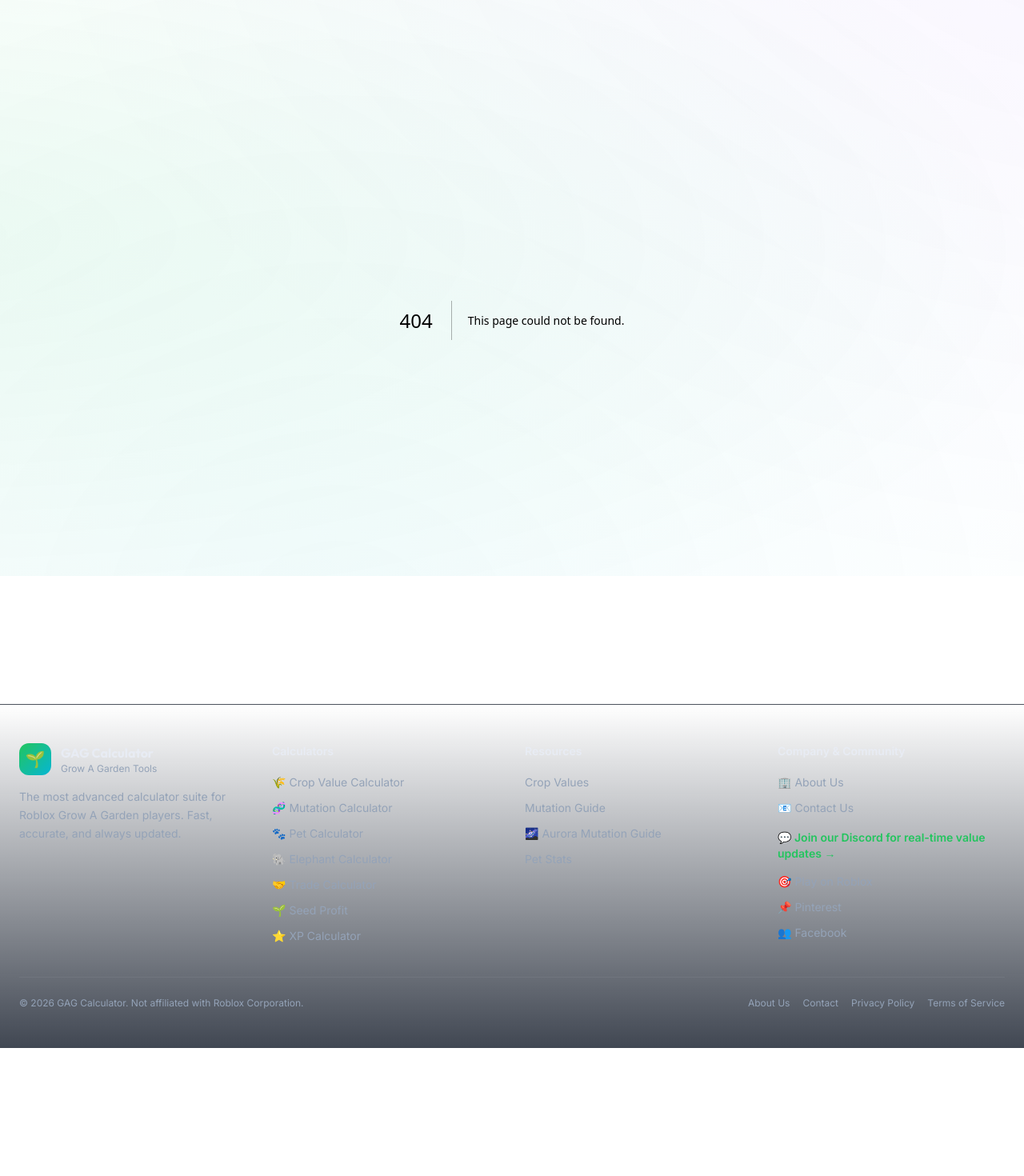
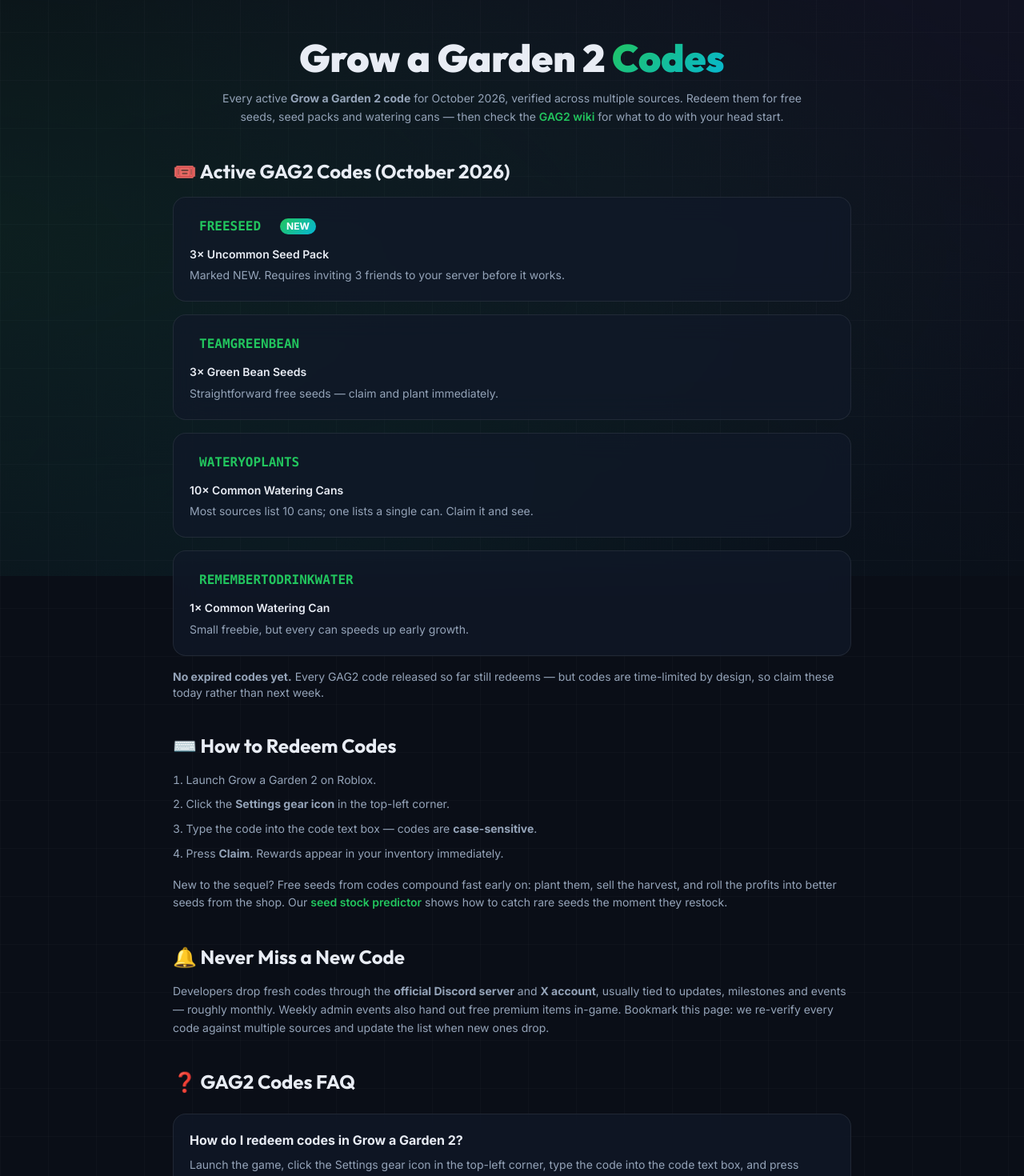
Before and after one commit to liveetcstream-beep/grow-a-garden-calculator, a Next.js app: page /grow-a-garden-2/wiki/codes in a window 1280 px wide. Before the commit this address had no page. Shown: the part 80-1550 px from the top of the page at 80% size. Before the commit the page ends 1390 px from the top, so only its background shows below. Built offline with nearby package versions, Linux system fonts and the light colour scheme.

Commit message:
Add GAG2 codes page targeting 'grow a garden 2 codes' + 'gag 2 codes' (verified Oct 2026)

```diff
--- /dev/null
+++ b/src/app/grow-a-garden-2/wiki/codes/page.tsx
@@ -0,0 +1,174 @@
+import type { Metadata } from "next";
+import Link from "next/link";
+import { getCanonical } from "@/lib/canonical";
+
+const pageTitle = "GAG2 Codes – All Active Grow a Garden 2 Codes";
+const pageDesc = "All working Grow a Garden 2 codes for October 2026: FREESEED, TEAMGREENBEAN and more. Redeem free seeds and watering cans before they expire.";
+
+export const metadata: Metadata = {
+  title: pageTitle,
+  description: pageDesc,
+  keywords: ["grow a garden 2 codes", "gag 2 codes", "gag2 codes", "grow a garden 2 redeem codes", "gag2 redeem code", "free seeds grow a garden 2"],
+  alternates: { canonical: getCanonical("/grow-a-garden-2/wiki/codes") },
+  openGraph: {
+    title: pageTitle,
+    description: pageDesc,
+    url: "https://growagardencalcs.com/grow-a-garden-2/wiki/codes",
+    siteName: "Grow A Garden Calculator",
+    type: "website",
+  },
+};
+
+const activeCodes = [
+  {
+    code: "FREESEED",
+    reward: "3× Uncommon Seed Pack",
+    note: "Marked NEW. Requires inviting 3 friends to your server before it works.",
+    isNew: true,
+  },
+  {
+    code: "TEAMGREENBEAN",
+    reward: "3× Green Bean Seeds",
+    note: "Straightforward free seeds — claim and plant immediately.",
+    isNew: false,
+  },
+  {
+    code: "WATERYOPLANTS",
+    reward: "10× Common Watering Cans",
+    note: "Most sources list 10 cans; one lists a single can. Claim it and see.",
+    isNew: false,
+  },
+  {
+    code: "REMEMBERTODRINKWATER",
+    reward: "1× Common Watering Can",
+    note: "Small freebie, but every can speeds up early growth.",
+    isNew: false,
+  },
+];
+
+const faqs = [
+  {
+    q: "How do I redeem codes in Grow a Garden 2?",
+    a: "Launch the game, click the Settings gear icon in the top-left corner, type the code into the code text box, and press Claim. Rewards land in your inventory immediately. Codes are case-sensitive, so copy them exactly.",
+  },
+  {
+    q: "Are there any expired Grow a Garden 2 codes?",
+    a: "Not yet. As of October 2026, no GAG2 code has expired — every code the developers have released still works. That will change eventually, so redeem new codes the day they drop.",
+  },
+  {
+    q: "Where do new GAG2 codes come from?",
+    a: "The developers release new codes through the official Discord server and X account, usually alongside game updates, player milestones, and events. Monthly code drops are the norm.",
+  },
+  {
+    q: "Why isn't my Grow a Garden 2 code working?",
+    a: "Three common reasons: the code is typed wrong (they are case-sensitive), it already expired, or it has a requirement — FREESEED, for example, only works after you invite 3 friends to your server.",
+  },
+  {
+    q: "What do GAG2 codes give you?",
+    a: "Free seeds, seed packs, and watering cans. They are most valuable early on, when free seeds compound into faster income — but even late-game players should claim them since they cost nothing.",
+  },
+];
+
+const faqSchema = {
+  "@context": "https://schema.org",
+  "@type": "FAQPage",
+  mainEntity: faqs.map((f) => ({
+    "@type": "Question",
+    name: f.q,
+    acceptedAnswer: { "@type": "Answer", text: f.a },
+  })),
+};
+
+export default function GAG2Codes() {
+  return (
+    <div className="max-w-4xl mx-auto px-4 sm:px-6 py-12">
+      <script
+        type="application/ld+json"
+        dangerouslySetInnerHTML={{ __html: JSON.stringify(faqSchema) }}
+      />
+      <div className="text-center mb-10">
+        <h1 className="text-4xl sm:text-5xl font-black mb-4" style={{ fontFamily: "var(--font-display)", color: "var(--foreground)" }}>
+          Grow a Garden 2 <span style={{ background: "var(--gradient-1)", WebkitBackgroundClip: "text", WebkitTextFillColor: "transparent" }}>Codes</span>
+        </h1>
+        <p className="text-sm max-w-3xl mx-auto leading-relaxed" style={{ color: "var(--muted)" }}>
+          Every active <strong>Grow a Garden 2 code</strong> for October 2026, verified across multiple sources. Redeem them
+          for free seeds, seed packs and watering cans — then check the <Link href="/grow-a-garden-2/wiki" className="text-[var(--primary)] hover:underline font-semibold">GAG2 wiki</Link> for
+          what to do with your head start.
+        </p>
+      </div>
+
+      <div className="space-y-10 text-sm leading-relaxed" style={{ color: "var(--muted)" }}>
+        <section>
+          <h2 className="text-2xl font-bold mb-4 text-left" style={{ fontFamily: "var(--font-display)", color: "var(--foreground)" }}>
+            🎟️ Active GAG2 Codes (October 2026)
+          </h2>
+          <div className="space-y-4">
+            {activeCodes.map((c) => (
+              <div key={c.code} className="glass-card-static p-5">
+                <div className="flex items-center gap-3 mb-2 flex-wrap">
+                  <code className="text-base font-bold px-3 py-1 rounded" style={{ background: "var(--surface)", color: "var(--primary)" }}>
+                    {c.code}
+                  </code>
+                  {c.isNew && (
+                    <span className="text-xs font-bold px-2 py-0.5 rounded-full" style={{ background: "var(--gradient-1)", color: "#fff" }}>
+                      NEW
+                    </span>
+                  )}
+                </div>
+                <p className="font-semibold mb-1" style={{ color: "var(--foreground)" }}>{c.reward}</p>
+                <p className="text-sm leading-relaxed" style={{ color: "var(--muted)" }}>{c.note}</p>
+              </div>
+            ))}
+          </div>
+          <p className="mt-4 text-sm">
+            <strong>No expired codes yet.</strong> Every GAG2 code released so far still redeems — but codes are
+            time-limited by design, so claim these today rather than next week.
+          </p>
+        </section>
+
+        <section>
+          <h2 className="text-2xl font-bold mb-4 text-left" style={{ fontFamily: "var(--font-display)", color: "var(--foreground)" }}>
+            ⌨️ How to Redeem Codes
+          </h2>
+          <ol className="list-decimal list-inside space-y-2 mb-4">
+            <li>Launch Grow a Garden 2 on Roblox.</li>
+            <li>Click the <strong>Settings gear icon</strong> in the top-left corner.</li>
+            <li>Type the code into the code text box — codes are <strong>case-sensitive</strong>.</li>
+            <li>Press <strong>Claim</strong>. Rewards appear in your inventory immediately.</li>
+          </ol>
+          <p className="mb-4">
+            New to the sequel? Free seeds from codes compound fast early on: plant them, sell the harvest, and roll the
+            profits into better seeds from the shop. Our <Link href="/grow-a-garden-2/stock-predictor" className="text-[var(--primary)] hover:underline font-semibold">seed stock predictor</Link> shows
+            how to catch rare seeds the moment they restock.
+          </p>
+        </section>
+
+        <section>
+          <h2 className="text-2xl font-bold mb-4 text-left" style={{ fontFamily: "var(--font-display)", color: "var(--foreground)" }}>
+            🔔 Never Miss a New Code
+          </h2>
+          <p className="mb-4">
+            Developers drop fresh codes through the <strong>official Discord server</strong> and <strong>X account</strong>,
+            usually tied to updates, milestones and events — roughly monthly. Weekly admin events also hand out free premium
+            items in-game. Bookmark this page: we re-verify every code against multiple sources and update the list when new
+            ones drop.
+          </p>
+        </section>
+
+        <section>
+          <h2 className="text-2xl font-bold mb-6 text-left" style={{ fontFamily: "var(--font-display)", color: "var(--foreground)" }}>
+            ❓ GAG2 Codes FAQ
+          </h2>
+          <div className="space-y-4">
+            {faqs.map((faq, i) => (
+              <div key={i} className="glass-card-static p-5">
+                <h3 className="text-base font-bold mb-2" style={{ color: "var(--foreground)" }}>{faq.q}</h3>
+                <p className="text-sm leading-relaxed" style={{ color: "var(--muted)" }}>{faq.a}</p>
+              </div>
+            ))}
+          </div>
+        </section>
+      </div>
+    </div>
+  );
+}
```
